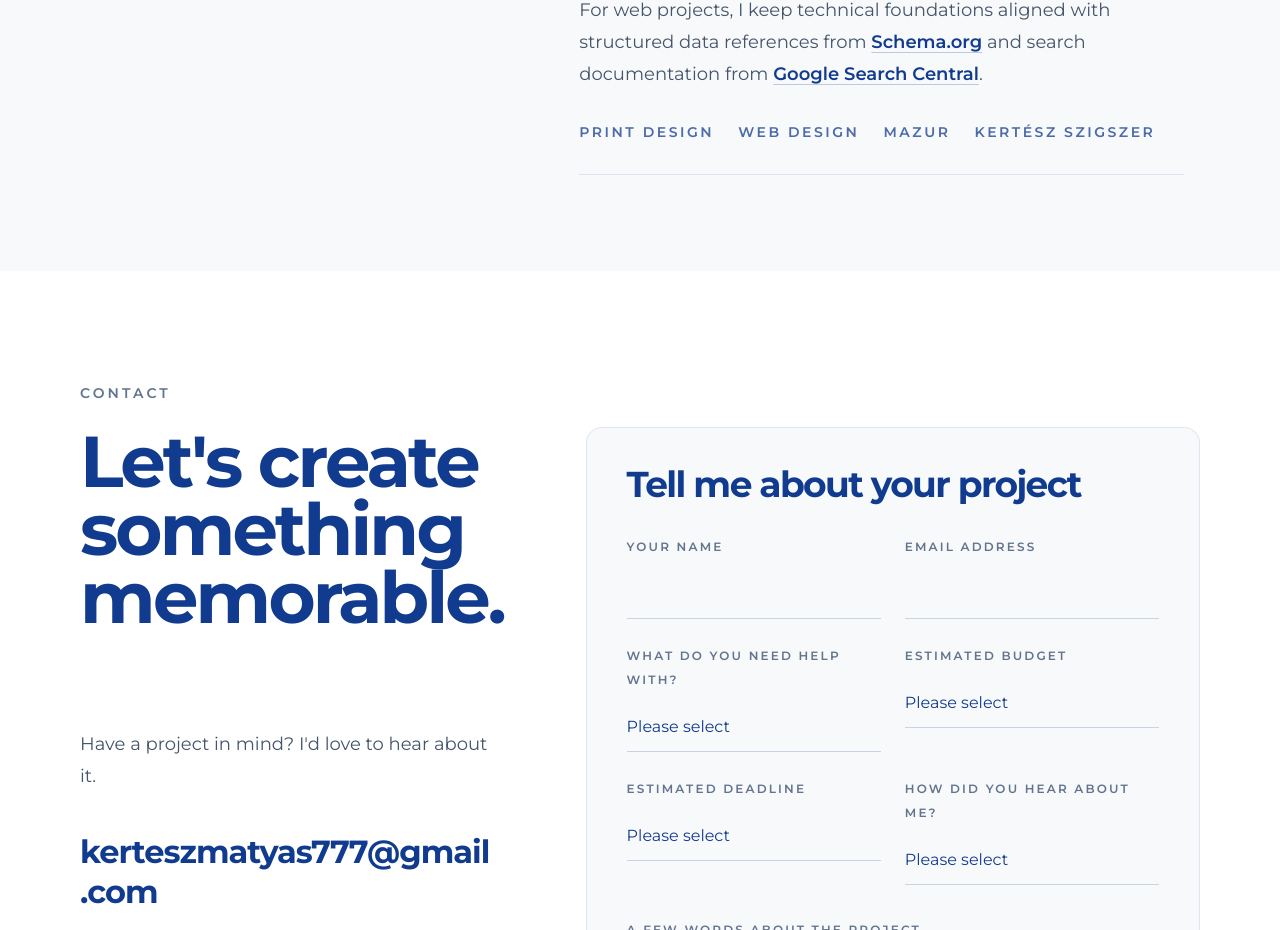
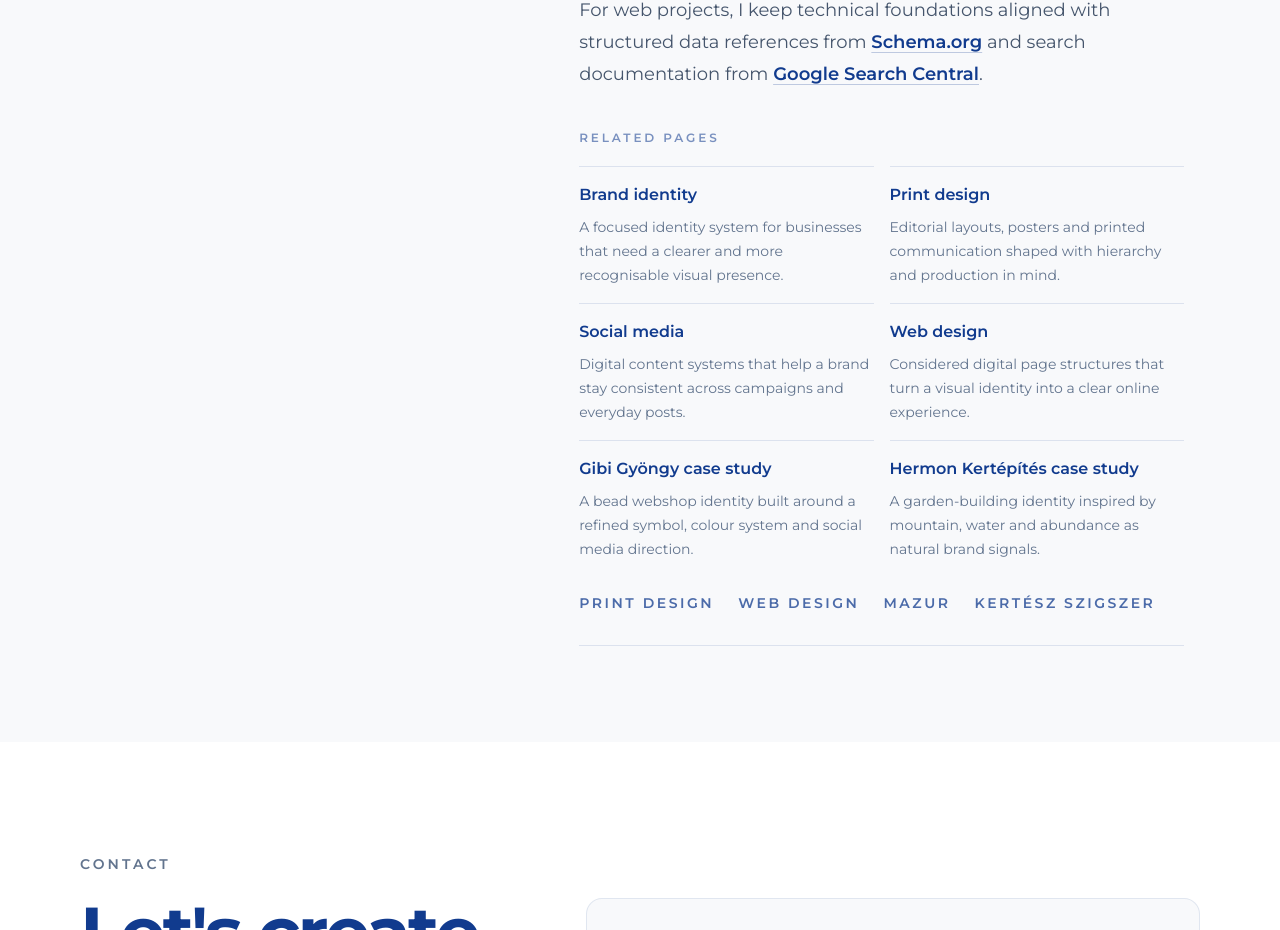
Before and after one commit to kerteszmatyas777-tech/kertesz-portfolio, a Next.js app: page / in a window 1280 px wide. Shown: the part 6240-7170 px from the top of the page. Built offline with nearby package versions, Linux system fonts and the light colour scheme.

Commit message:
Add more contextual internal links

```diff
--- a/app/components/FAQ.tsx
+++ b/app/components/FAQ.tsx
@@ -63,6 +63,28 @@ export default function FAQ() {
                 .
               </p>
 
+              <div className="mt-10">
+                <p className="text-xs font-semibold uppercase tracking-[0.24em] text-[var(--primary)]/55">
+                  {t.relatedTitle}
+                </p>
+                <div className="mt-5 grid gap-4 sm:grid-cols-2">
+                  {t.relatedCards.map((link) => (
+                    <Link
+                      key={link.href}
+                      href={link.href}
+                      className="group border-t border-[var(--primary)]/12 pt-4"
+                    >
+                      <span className="block text-base font-semibold text-[var(--primary)] transition-opacity group-hover:opacity-65">
+                        {link.label}
+                      </span>
+                      <span className="mt-2 block text-sm leading-6 text-slate-500">
+                        {link.description}
+                      </span>
+                    </Link>
+                  ))}
+                </div>
+              </div>
+
               <div className="mt-8 flex flex-wrap gap-x-6 gap-y-3">
                 {t.relatedLinks.map((link) => (
                   <Link
--- a/app/data/translations.ts
+++ b/app/data/translations.ts
@@ -296,6 +296,45 @@ export const translations = {
       externalIntro:
         "For web projects, I keep technical foundations aligned with structured data references from",
       externalMiddle: "and search documentation from",
+      relatedTitle: "Related pages",
+      relatedCards: [
+        {
+          href: "/services/brand-identity",
+          label: "Brand identity",
+          description:
+            "A focused identity system for businesses that need a clearer and more recognisable visual presence.",
+        },
+        {
+          href: "/services/print-design",
+          label: "Print design",
+          description:
+            "Editorial layouts, posters and printed communication shaped with hierarchy and production in mind.",
+        },
+        {
+          href: "/services/digital-content",
+          label: "Social media",
+          description:
+            "Digital content systems that help a brand stay consistent across campaigns and everyday posts.",
+        },
+        {
+          href: "/services/web-design",
+          label: "Web design",
+          description:
+            "Considered digital page structures that turn a visual identity into a clear online experience.",
+        },
+        {
+          href: "/projects/gibi-gyongy",
+          label: "Gibi Gyöngy case study",
+          description:
+            "A bead webshop identity built around a refined symbol, colour system and social media direction.",
+        },
+        {
+          href: "/projects/hermon-kertepites",
+          label: "Hermon Kertépítés case study",
+          description:
+            "A garden-building identity inspired by mountain, water and abundance as natural brand signals.",
+        },
+      ],
       relatedLinks: [
         {
           href: "/services/print-design",
@@ -666,6 +705,45 @@ export const translations = {
       externalIntro:
         "Webes munkáknál a technikai alapokat olyan strukturált adatforrásokhoz igazítom, mint a",
       externalMiddle: "és olyan keresési útmutatókhoz, mint a",
+      relatedTitle: "Kapcsolódó oldalak",
+      relatedCards: [
+        {
+          href: "/services/brand-identity",
+          label: "Arculatterv",
+          description:
+            "Átgondolt vizuális rendszer vállalkozásoknak, amelyek felismerhetőbb márkajelenlétet szeretnének.",
+        },
+        {
+          href: "/services/print-design",
+          label: "Nyomtatott kommunikáció",
+          description:
+            "Kiadványok, plakátok és nyomtatott anyagok tiszta hierarchiával és gyártási szemlélettel.",
+        },
+        {
+          href: "/services/digital-content",
+          label: "Digitális megjelenés",
+          description:
+            "Social media és kampányrendszerek, amelyek következetessé teszik a márka online jelenlétét.",
+        },
+        {
+          href: "/services/web-design",
+          label: "Webdesign",
+          description:
+            "Letisztult weboldalstruktúrák, amelyek a vizuális arculatból érthető online élményt építenek.",
+        },
+        {
+          href: "/projects/gibi-gyongy",
+          label: "Gibi Gyöngy esettanulmány",
+          description:
+            "Gyöngy webshop arculata elegáns jelrendszerrel, színhasználattal és social media iránnyal.",
+        },
+        {
+          href: "/projects/hermon-kertepites",
+          label: "Hermon Kertépítés esettanulmány",
+          description:
+            "Kertépítő márka, amely a hegy, a víz és a bőség természetközeli jelentésére épül.",
+        },
+      ],
       relatedLinks: [
         {
           href: "/services/print-design",
```
